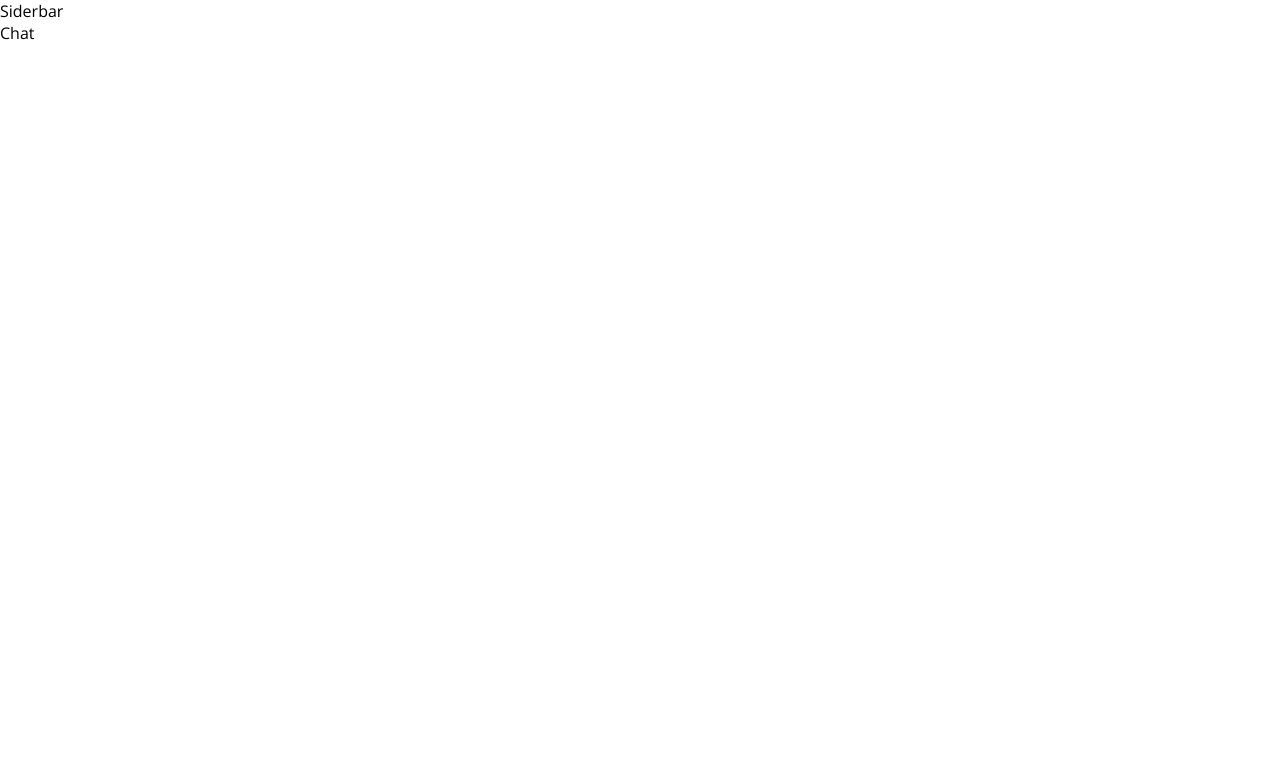
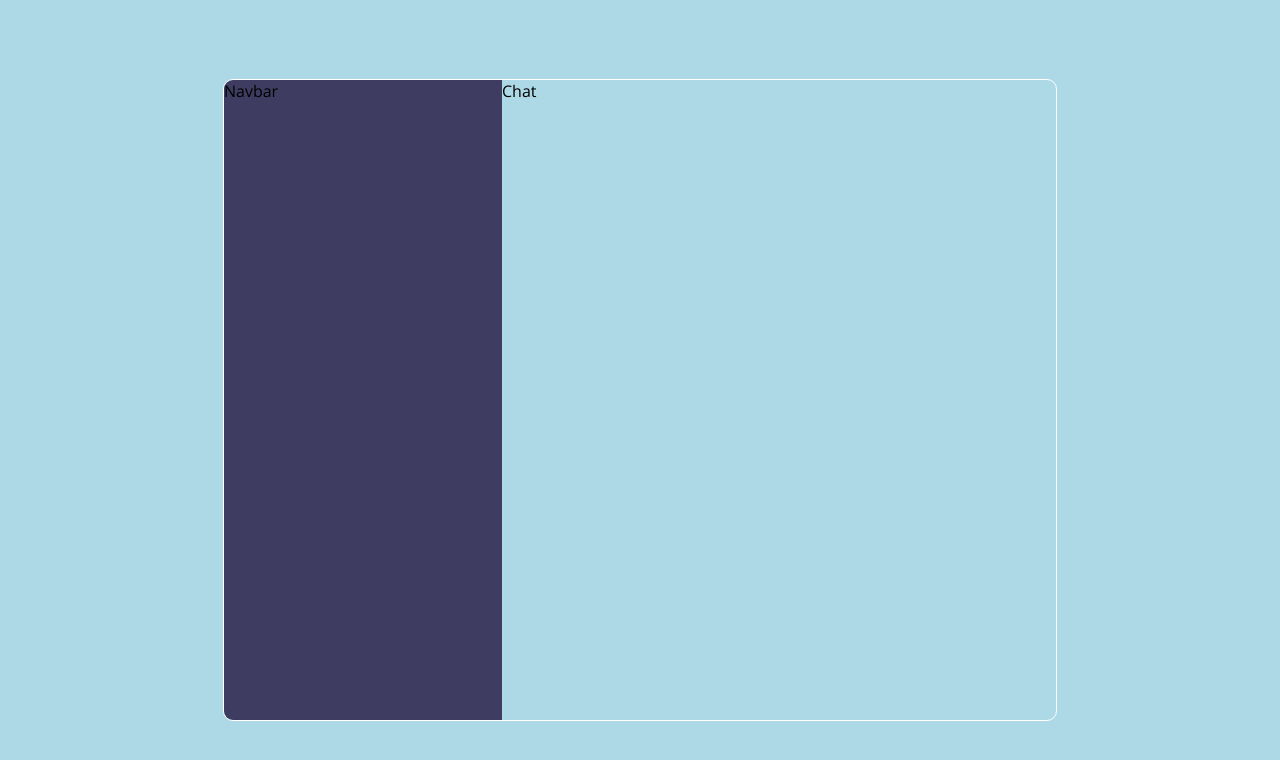
Before and after one commit to HeyImKyle/React-Firebase-ChatApp, a React (Create React App) app: page / in a window 1280 px wide. Shown: the top 760 px of the page. Built offline with nearby package versions, Linux system fonts and the light colour scheme.

Commit message:
working on the Design for the Chat App display

```diff
--- a/src/components/Chat.jsx
+++ b/src/components/Chat.jsx
@@ -1,5 +1,5 @@
 import React from "react";
 const Chat = () => {
-  return <div>Chat</div>;
+  return <div className="chat">Chat</div>;
 };
 export default Chat;
--- a/src/components/Sidebar.jsx
+++ b/src/components/Sidebar.jsx
@@ -1,5 +1,10 @@
 import React from "react";
+import Navbar from "./Navbar";
 const Sidebar = () => {
-  return <div>Siderbar</div>;
+  return (
+    <div className="sidebar">
+      <Navbar />
+    </div>
+  );
 };
 export default Sidebar;
--- a/src/style.scss
+++ b/src/style.scss
@@ -62,3 +62,27 @@
     }
   }
 }
+
+.home {
+  background-color: lightblue;
+  height: 100vh;
+  display: flex;
+  align-items: center;
+  justify-content: center;
+  .container {
+    border: 1px solid white;
+    border-radius: 10px;
+    width: 65%;
+    height: 80%;
+    display: flex;
+    overflow: hidden;
+    .sidebar {
+      flex: 1;
+      border-right: 1px solid #3e3c61;
+      background-color: #3e3c61;
+    }
+    .chat {
+      flex: 2;
+    }
+  }
+}
```
